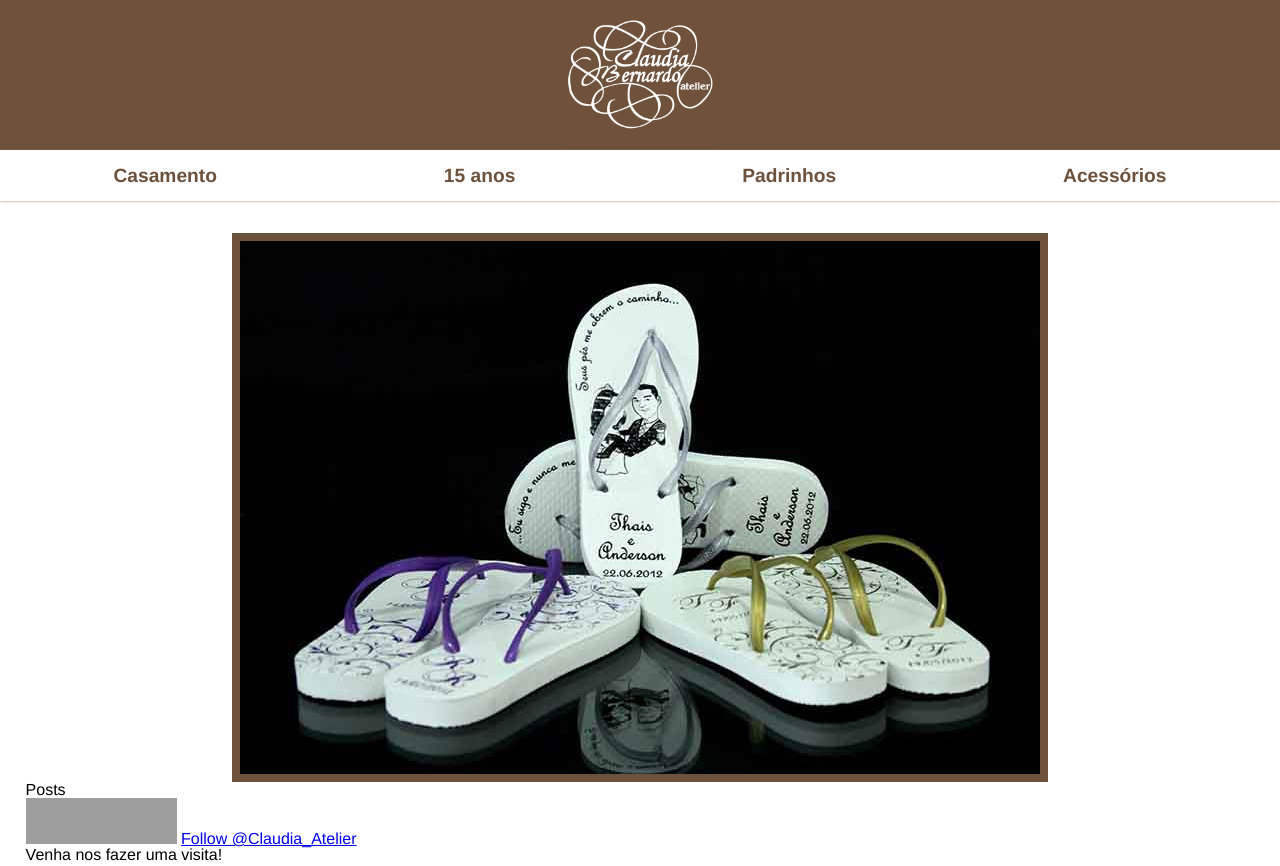
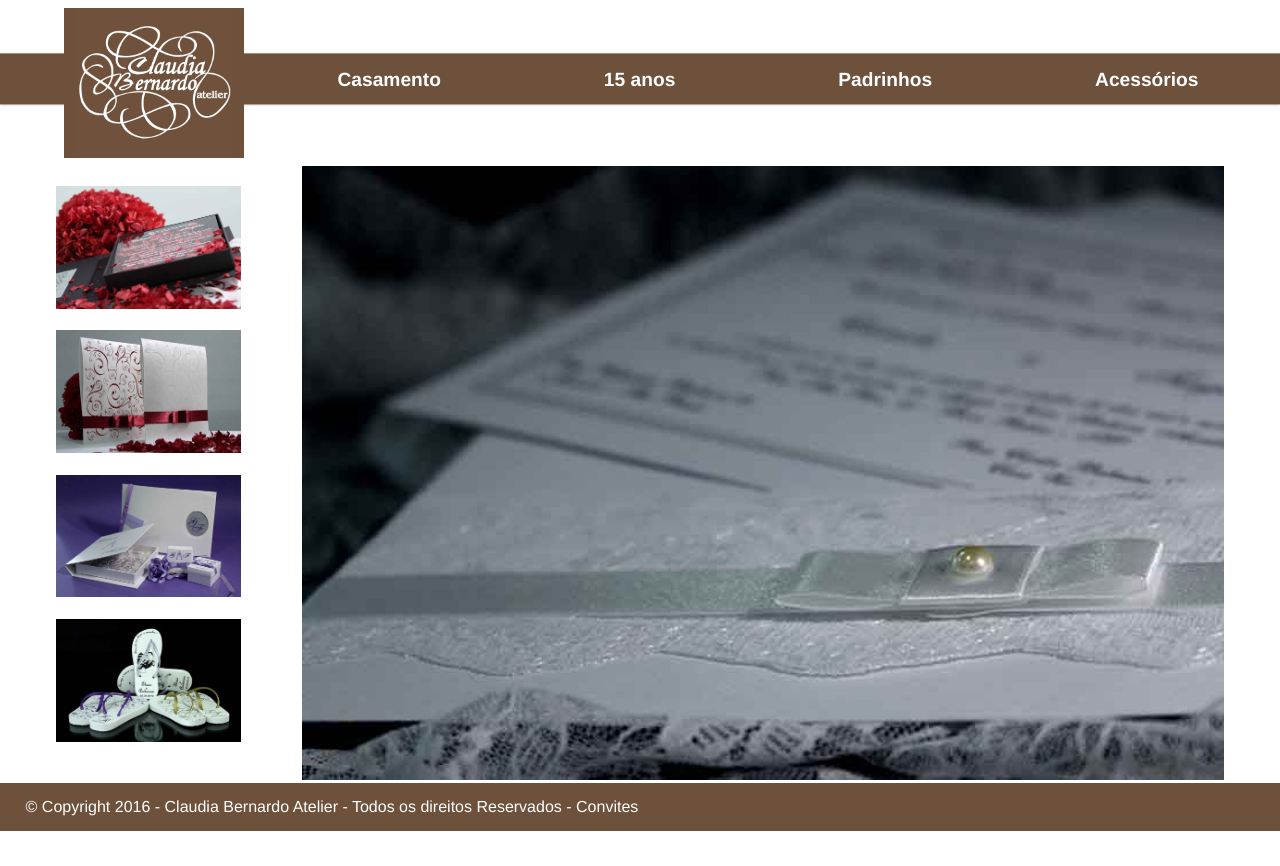
Before and after one commit to FernandaBernardo/atelier-site, a plain HTML site: page index.html in a window 1280 px wide. Shown: the top 866 px of the page. After the commit the page ends 831 px from the top, so only its background shows below. Drawn offline with Linux system fonts and the light colour scheme; grey boxes are pictures that could not be loaded.

Commit message:
fazendo novo layout

```diff
--- a/index.html
+++ b/index.html
@@ -21,26 +21,29 @@
 			</nav>
 		</header>
 
-		<main class='container'>
-			<section class='slider'>
-				<ul class='animation'>
-					<li><img src="./public/images/slider-1.jpg" alt=""></li>
+		<section class='container thumbs'>
+			<ul class='mini-thumbs'>
 				<li><img src="./public/images/slider-2.jpg" alt=""></li>
 				<li><img src="./public/images/slider-3.jpg" alt=""></li>
 				<li><img src="./public/images/slider-4.jpg" alt=""></li>
-					<li><img src="./public/images/slider-5.jpg" alt=""></li>
 				<li><img src="./public/images/slider-6.jpg" alt=""></li>
 			</ul>
+			<figure class='main-thumb'>
+				<img src="./public/images/slider-5.jpg" alt="">
+			</figure>
 		</section>
-			<section>
-				Posts
-			</section>
-			<section>
+
+		<!-- <section>
+			<article>
+				<img src="./public/images/post-1.jpg" alt="">
+			</article>
+		</section> -->
+		<!-- <section>
 			<iframe src="https://www.facebook.com/plugins/like.php?href=https%3A%2F%2Fwww.facebook.com%2Fatelierclaudiabernardo%2F&width=151&layout=button_count&action=like&size=large&show_faces=true&share=true&height=46&appId=1151448894920793" width="151" height="46" style="border:none;overflow:hidden" scrolling="no" frameborder="0" allowTransparency="true"></iframe>
 
 			<a href="https://twitter.com/Claudia_Atelier" class="twitter-follow-button" data-size="large" data-show-count="false">Follow @Claudia_Atelier</a><script async src="https://platform.twitter.com/widgets.js" charset="utf-8"></script>
-			</section>
-			<section class='contact'>
+		</section> -->
+		<!-- <section class='contact'>
 			<h2>Venha nos fazer uma visita!</h2>
 			<address>
 				<span>Av. Nova Cantareira, 3515 / 3517 - São Paulo, SP – Brasil</span>
@@ -52,8 +55,7 @@
 				<span>Segunda a Sábado</span>
 				<span>Das 10h às 17h</span>
 			</p>
-			</section>
-		</main>
+		</section> -->
 		<footer class='container'>
 			© Copyright 2016 - Claudia Bernardo Atelier - Todos os direitos Reservados - Convites
 		</footer>
--- a/public/css/main.css
+++ b/public/css/main.css
@@ -1,5 +1,14 @@
 body {
 	font-family: Helvetica, Arial, Sans-Serif;
+}
+
+* {
+	box-sizing: border-box;
+}
+
+header {
+	position: relative;
+	margin-bottom: 0.5em;
 }
 
 .container {
@@ -8,34 +17,45 @@ body {
 }
 
 .logo {
-	background-color: #6D513B;
-	display: block;
-	text-align: center;
+	position: relative;
+	margin-top: 0.5em;
+	margin-left: 5%;
+	z-index: 2;
+	display: inline-block;
 }
 
-.logo a{
+.logo a {
 	background-image: url('../images/logo.jpg');
 	background-position: center;
 	background-repeat: no-repeat;
 	background-size: contain;
 	display: inline-block;
 	height: 150px;
-	width: 150px;
+	width: 180px;
 	margin: 0 auto;
 	text-indent: -9999px;
+	border-left: 0.5em solid #6D513B;
+	border-right: 0.5em solid #6D513B;
+	background-color: #6D513B;
 }
 
 .menu {
+	position: absolute;
+	background-color: #6D513B;
 	box-shadow: 0 1px 2px #D2BFB0;
 	display: flex;
 	justify-content: space-around;
 	align-items: center;
 	padding-top: 1em;
 	padding-bottom: 1em;
+	width: 100%;
+	top: 50%;
+	transform: translateY(-50%);
+	padding-left: 20%;
 }
 
 .menu a {
-	color: #6D513B;
+	color: #FFF;
 	text-decoration: none;
 	padding: 0.7em;
 	font-weight: bold;
@@ -46,54 +66,29 @@ body {
 	color: #D2BFB0;
 }
 
-.slider {
+.thumbs {
 	display: flex;
+	align-items: center;
 	justify-content: space-around;
-	align-items: center;
-	margin-top: 2em;
 }
 
-.slider .animation {
-	border: 8px solid #6D513B;
-	height: 533px;
-	width: 800px;
-	overflow: hidden;
-	position: relative;
+.mini-thumbs {
+	display: inline-block;
+	flex-basis: 15%;
 }
 
-.slider .animation li {
-	animation: animation-slider 20s infinite;
-	opacity: 0;
-	position: absolute;
+.mini-thumbs img {
+	width: 100%;
+	padding-bottom: 10%;
 }
 
-.slider .animation li:nth-child(1) {
-	animation-delay: 16s;
+.main-thumb {
+	display: inline-block;
+	flex-basis: 75%;
 }
 
-.slider .animation li:nth-child(2) {
-	animation-delay: 12s;
-}
-
-.slider .animation li:nth-child(3) {
-	animation-delay: 8s;
-}
-
-.slider .animation li:nth-child(4) {
-	animation-delay: 4s;
-}
-
-.slider .animation li:nth-child(5) {
-	animation-delay: 0s;
-}
-
-@keyframes animation-slider{
-  25%{
-    opacity:1;
-  }
-  40%{
-    opacity:0;
-  }
+.main-thumb img {
+	width: 100%;
 }
 
 footer {
```
Also changed, not shown: public/images/post-1.jpg (added), public/images/slider-aside.jpg. Lines whose indentation alone changed are shown as unchanged.
